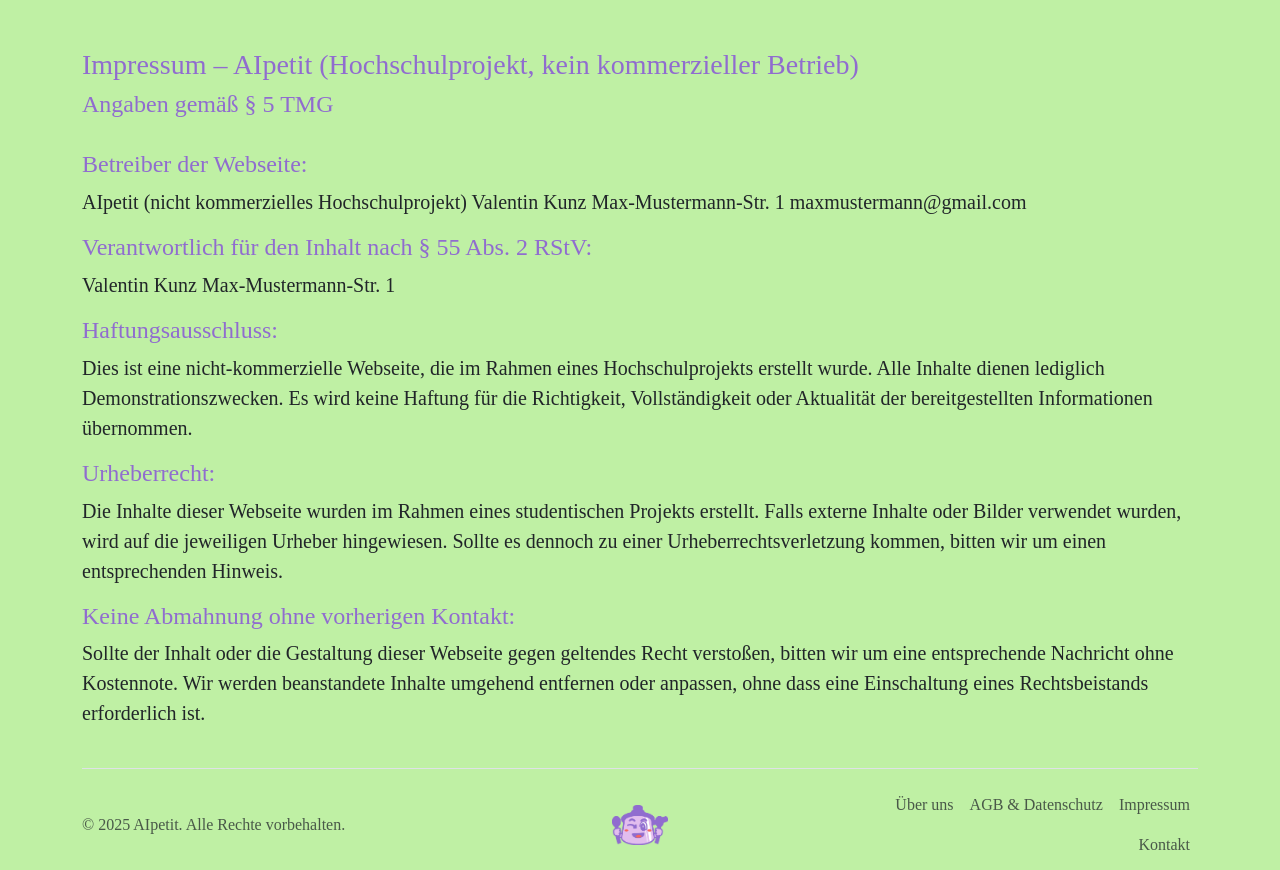
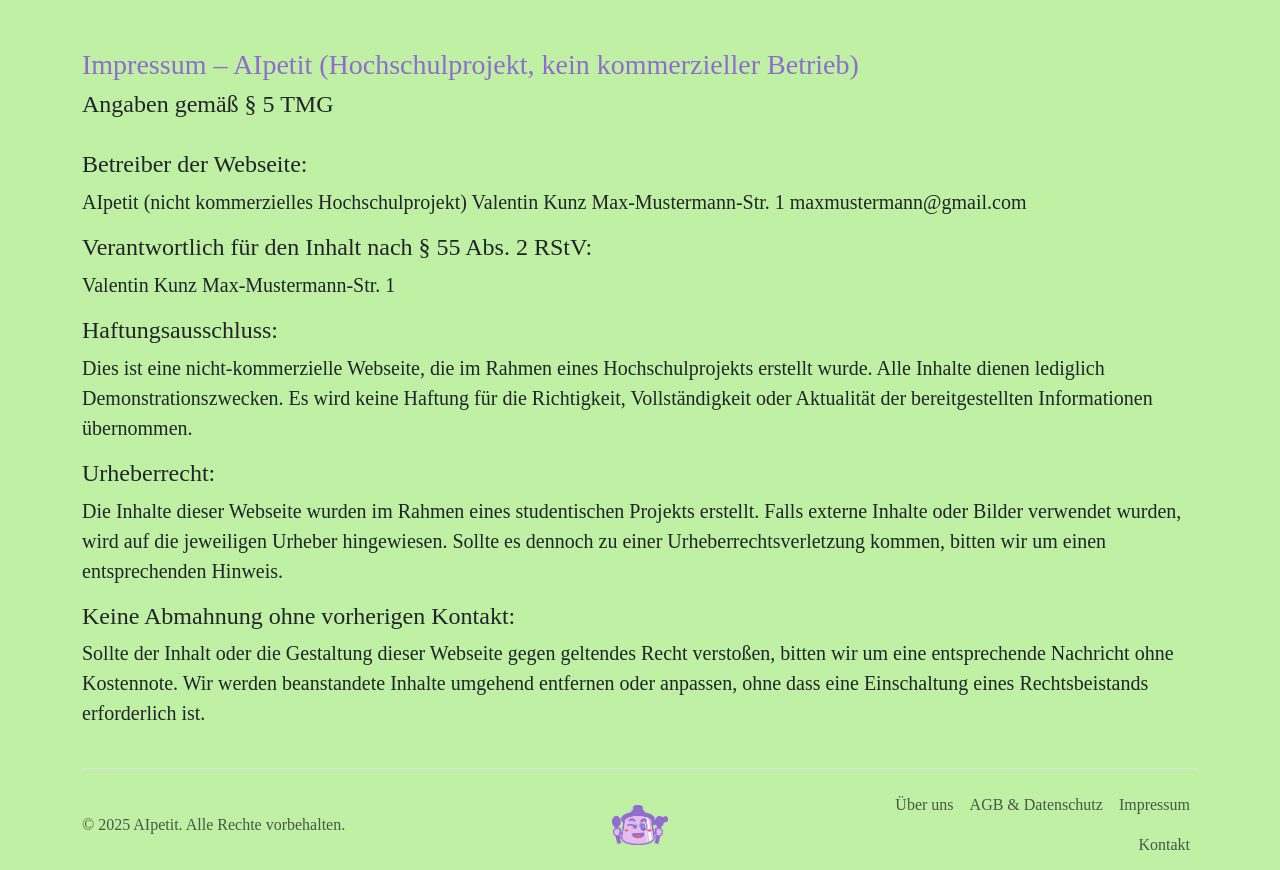
Before and after one commit to Vallekralle/AIpetit, a Django app: page /impressum/ in a window 1280 px wide. Shown: the part 113-983 px from the top of the page. Run offline with Django 5.2, Linux system fonts and the light colour scheme; parts of the project's set-up code (start-up, migrations or seed data) failed here and were passed over; some web fonts are replaced.

Commit message:
HAHAHAH h4 stays white!

```diff
--- a/static/css/base.css
+++ b/static/css/base.css
@@ -21,7 +21,7 @@ main {
     background: #e2bdee;
 }
 
-h2, h3, h4 {
+h2, h3 {
     color: #906ccf !important;
 }
 
```
